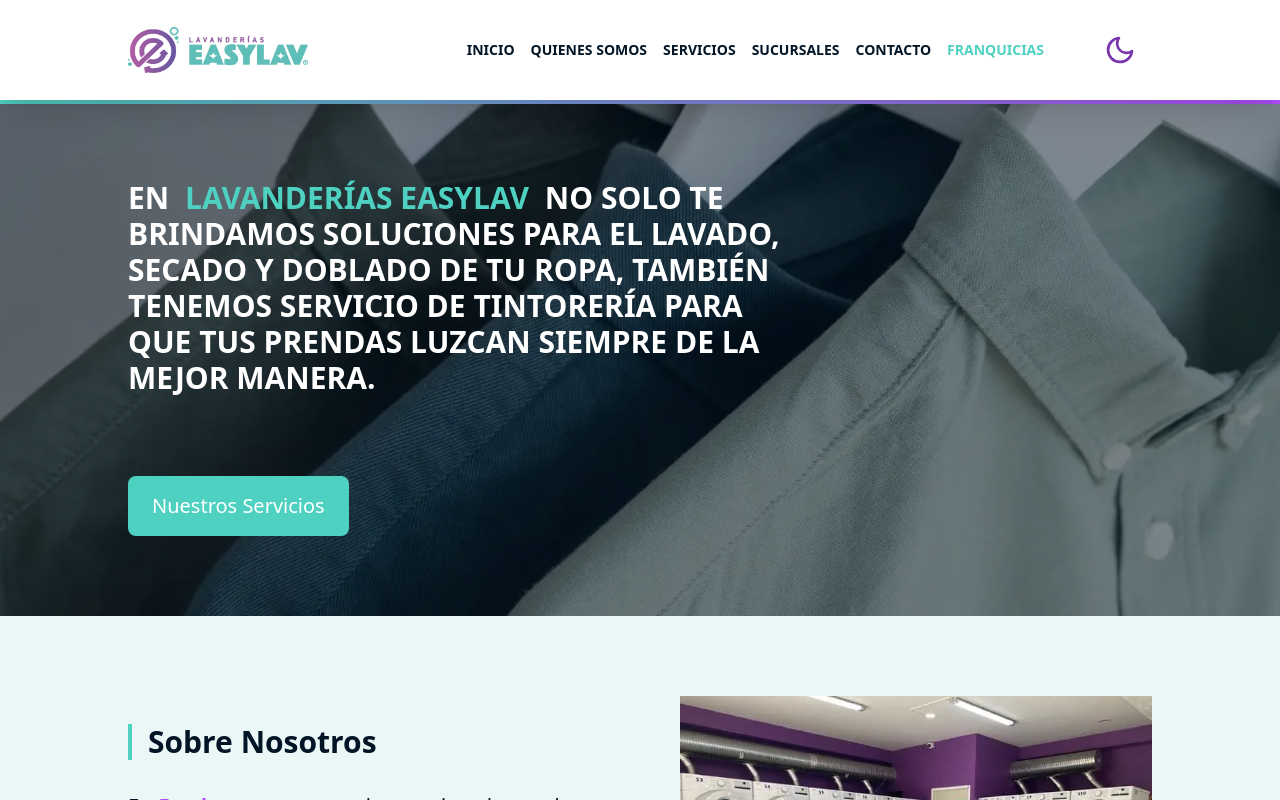
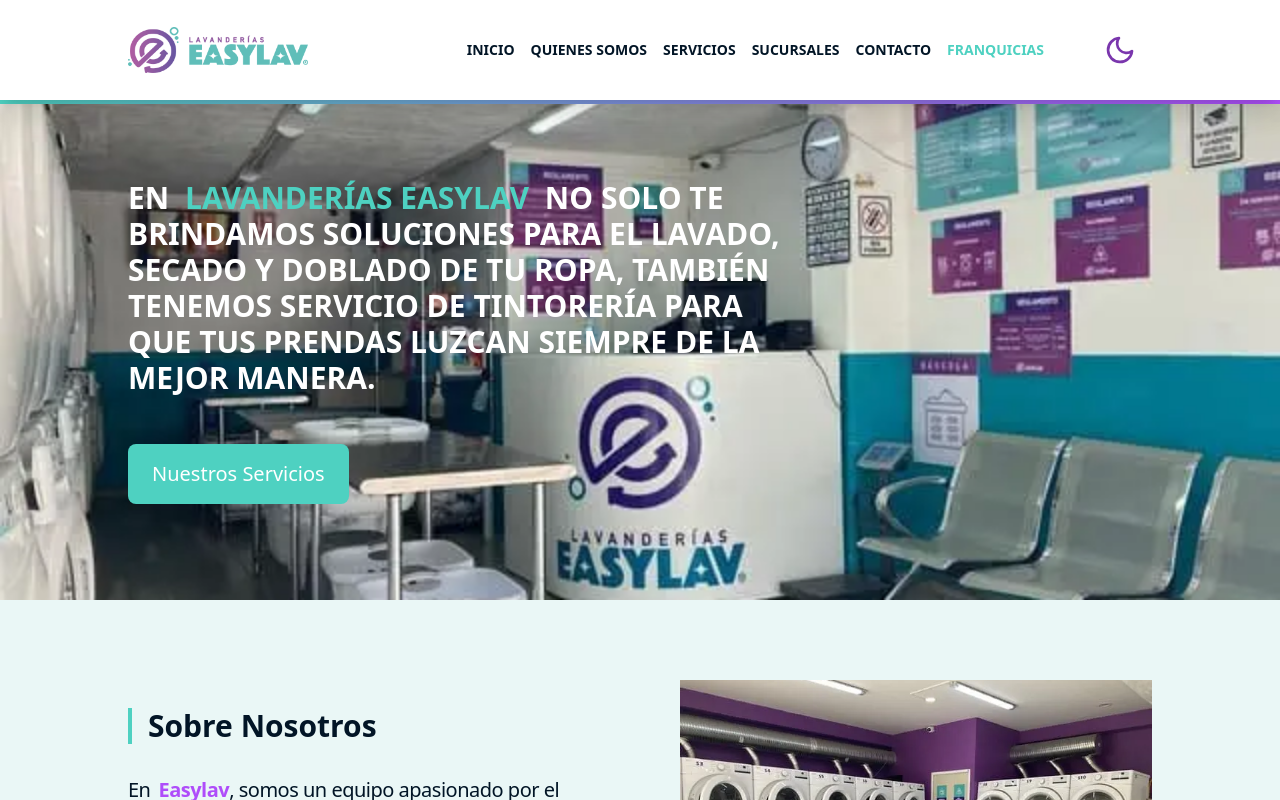
Before and after one commit to dspwebstudiomx/easylav-react, a React (Vite) app: page / in a window 1280 px wide. Shown: the top 800 px of the page. Built offline with nearby package versions, Linux system fonts and the light colour scheme.

Commit message:
"Updated components and pages: BackgroundCard, BackgroundImageSection, Footer, Inicio, CarouselPromociones, and Sucursales with changes to styles, layouts, and image assets."

```diff
--- a/src/components/cards/BackgroundCard.jsx
+++ b/src/components/cards/BackgroundCard.jsx
@@ -13,7 +13,7 @@ import { Link } from "react-router-dom"
 // Estructura
 const BackgroundCard = ({ id, title, image, href }) => {
   return (
-    <Link to={href} id={`sucursal-${title}`} className="w-[300px] h-[120px] shadow-2xl rounded-lg">
+    <Link to={href} id={`sucursal-${title}`} className="w-[300px] h-full shadow-2xl rounded-lg">
       <BackgroundImageSection
         id={id}
         image_768={image}
@@ -22,7 +22,7 @@ const BackgroundCard = ({ id, title, image, href }) => {
         image_1024={image}
         image_1200={image}
         image_1920={image}
-        height='h-[120px]'
+        height='h-[full]'
         opacity='opacity-40 hover:opacity-50'
         backgroundColor='bg-dark'
       >
--- a/src/components/sections/BackgroundImageSection.jsx
+++ b/src/components/sections/BackgroundImageSection.jsx
@@ -26,7 +26,7 @@ const BackgroundImageSection = ({ id, children, image_768, image_576, image_240,
       {/* Overlay */}
 
       {/* Content Container */}
-      <Container className='mx-auto z-0 flex items-center justify-center'>
+      <Container className='mx-auto z-0 flex items-center justify-center top-0'>
         {children}
       </Container>
     </Section>
--- a/src/components/templates/footer/Footer.jsx
+++ b/src/components/templates/footer/Footer.jsx
@@ -71,7 +71,7 @@ export default function Footer() {
 
         <div className="bg-primary py-6 text-light">
           <Container className=''>
-            <div className="flex flex-col sm:flex-row gap-4 justify-between md:w-[90vw] 2xl:w-[65vw] items-center mx-auto">
+            <div className="flex flex-col sm:flex-row gap-4 justify-between items-center mx-auto xl:w-[65vw]">
               <h3>Derechos Reservados 2024</h3>
               <h3 className="flex text-xs sm:text-sm">
                 <span>Diseñado y Desarrollado por:</span>
--- a/src/pages/inicio/Inicio.jsx
+++ b/src/pages/inicio/Inicio.jsx
@@ -6,7 +6,8 @@ import { Container, HomeLayout, Loading, Section, SEOFriendly } from 'components
 import { lazy, Suspense } from 'react';
 import CarouselTestimonios from './Testimonios/CarouselTestimonios';
 import QuieresUnaFranquicia from './franquicias/QuieresUnaFranquicia';
-const HeroInicio = lazy(() => import('./components/HeroInicio'));
+import CarouselPromociones from './promociones/CarouselPromociones';
+// const HeroInicio = lazy(() => import('./components/HeroInicio'));
 const SobreNosotros = lazy(() => import('./components/SobreNosotros'));
 const NuestrosServicios = lazy(() => import('./nuestrosServicios/NuestrosServicios'));
 const PorqueElegirnos = lazy(() => import('./components/PorqueElegirnos'));
@@ -44,7 +45,8 @@ const Inicio = () => (
         ogImageAlt={OG_IMAGE_ALT}
         ogType={OG_TYPE} />
 
-      <HeroInicio />
+      {/* <HeroInicio /> */}
+      <CarouselPromociones />
       <SobreNosotros />
       <NuestrosServicios />
       {/* <CantidadSucursales /> */}
--- a/src/pages/inicio/promociones/CarouselPromociones.jsx
+++ b/src/pages/inicio/promociones/CarouselPromociones.jsx
@@ -1,36 +1,66 @@
-import { Autoplay, Navigation, Pagination } from 'swiper/modules'
+import { VistaLavadorasySecadorasConDosMesas_640 as image_1, VistaLavanderiaDesdeEntrada_1_640 as image_2, VistaLavanderiaDesdeEntrada_2_640 as image_3 } from 'assets'
+import { ButtonContainer, Container, TitleH1 } from 'components'
+import { GENERAL_UI, HEROINICIO_UI } from 'constants/constants'
+import { scrollWithOffset } from 'functions'
+import { HashLink } from 'react-router-hash-link/dist/react-router-hash-link.cjs.production'
+import { Autoplay } from 'swiper/modules'
 import { Swiper, SwiperSlide } from 'swiper/react'
 
 const CarouselPromociones = () => {
+
+
+  const styles = {
+    button: `bg-${HEROINICIO_UI.COLOR.BUTTON} px-6 py-4 w-[${HEROINICIO_UI.BUTTON.SIZE}] text-${HEROINICIO_UI.BUTTON.TEXT.SIZE} rounded-lg ${HEROINICIO_UI.DISPLAY.BUTTON}  text-${HEROINICIO_UI.BUTTON.TEXT.SIZE} text-${HEROINICIO_UI.BUTTON.TEXT.COLOR}`,
+    paragraph: `text-${HEROINICIO_UI.COLOR.PARAGRAPH} text-lg ${HEROINICIO_UI.DISPLAY.PARAGRAPH}`,
+    buttonContainer: 'place-content-center sm:place-content-start',
+    titleH1: {
+      textColor: `text-${HEROINICIO_UI.COLOR.TITLE}`,
+      textTransform: GENERAL_UI.TITLEH1.TRANSFORM,
+
+    }
+  }
   return (
-    <div className='pt-20 bg-section hidden 2xl:block'>
-      <Swiper
-        modules={[Navigation, Autoplay, Pagination]}
+    <section id='inicio' className='relative overflow-hidden w-full sm:h-[500px]'>
+      <Swiper Swiper
+        modules={[Autoplay]}
         spaceBetween={0}
         slidesPerView={1}
         autoplay={{
-          delay: 3000,
+          delay: 6000,
           disableOnInteraction: false,
-        }}
+        }
+        }
         loop
-        navigation={true}
-        pagination={{ clickable: true }}
-        // scrollbar={{ draggable: true }}
+        rollbar={{ draggable: true }}
         onSwiper={(swiper) => console.log(swiper)}
         onSlideChange={() => console.log('slide change')}
-        className='swiper bg-primary'
+        className='-z-10'
       >
         <SwiperSlide>
-          <img src="https://placehold.co/1920x600" alt="Slide 1" />
+          <img src={image_1} alt="Slide 1" className='h-[500px] w-full overflow-hidden  object-cover' />
         </SwiperSlide>
         <SwiperSlide>
-          <img src="https://placehold.co/1920x600" alt="Slide 1" />
+          <img src={image_2} alt="Slide 2" className='h-[500px] w-full overflow-hidden  object-cover' />
         </SwiperSlide>
         <SwiperSlide>
-          <img src="https://placehold.co/1940x600" alt="Slide 1" />
+          <img src={image_3} alt="Slide 3" className='h-[500px] w-full overflow-hidden  object-cover' />
         </SwiperSlide>
       </Swiper>
-    </div >
+      <div className='absolute inset-0 z-0 w-full h-[500px] bg-dark opacity-90 top-0 left-0'></div>
+      <div className='absolute inset-0 top-0 z-30 p-8 py-20 sm:p-20 h-full'>
+        <Container>
+          <div className='w-full sm:w-2/3'>
+            <TitleH1 textColor={styles.titleH1.textColor} textTransform={styles.titleH1.textTransform} align={'center'}>En <span className='mx-2 text-primary'>LAVANDERÍAS EASYLAV</span> no solo te brindamos soluciones para el lavado, secado y doblado de tu ropa, también tenemos servicio de tintorería para que tus prendas luzcan siempre de la mejor manera. </TitleH1>
+            <p className={styles.paragraph}>Lorem ipsum dolor, sit amet consectetur adipisicing elit. Temporibus in architecto, quibusdam earum placeat officiis ea molestias esse consequuntur aliquam culpa tempora ut dolorum nisi quaerat autem quisquam. Asperiores temporibus adipisci fugiat et sed incidunt maiores magnam iste voluptate sunt.</p>
+            <ButtonContainer position={'items-center'}>
+              <HashLink to={HEROINICIO_UI.BUTTON.HREF} scroll={el => scrollWithOffset(el)} >
+                <button className={styles.button}>{HEROINICIO_UI.BUTTON.TEXT.CONTENT}</button>
+              </HashLink>
+            </ButtonContainer>
+          </div>
+        </Container>
+      </div>
+    </section>
   )
 }
 
--- a/src/pages/sucursales/Sucursales.jsx
+++ b/src/pages/sucursales/Sucursales.jsx
@@ -26,7 +26,7 @@ const Sucursales = () => {
         ogType="website"
       />
       <PageLayout id={"Sucursales"}>
-        <div className="grid sm:grid-cols-2 xl:grid-cols-2 gap-2 sm:gap-20 sm:gap-x-10 place-items-center">
+        <div className="grid sm:grid-cols-2 xl:grid-cols-3 gap-8 sm:gap-20 sm:gap-x-10 xl:gap-10 place-items-center">
           <BackgroundCard image={morelia} title='Morelia' href='/sucursales/morelia' />
           <BackgroundCard image={leon} title='León' href='/sucursales/leon' />
           <BackgroundCard image={guadalajara} title='Guadalajara' href='/sucursales/guadalajara' />
```
